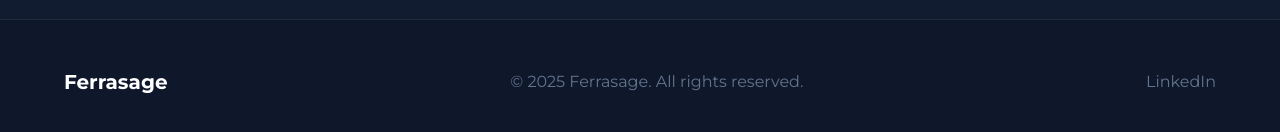
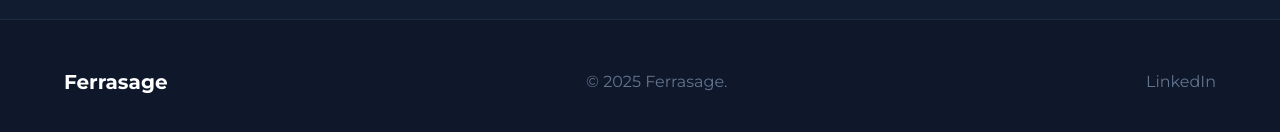
Before and after one commit to drazenbuljovcic/ferrasage, a React (Vite) app: page / in a window 1280 px wide. Shown: the part 2821-2953 px from the top of the page. Built offline with nearby package versions, Linux system fonts and the light colour scheme.

Commit message:
Update footer copyright text
Removed 'All rights reserved.' from footer text.

```diff
--- a/src/components/Footer.jsx
+++ b/src/components/Footer.jsx
@@ -3,7 +3,7 @@ export function Footer() {
     <footer className="py-12 px-6 border-t border-slate-800">
       <div className="max-w-6xl mx-auto flex flex-col md:flex-row justify-between items-center gap-6">
         <div className="text-xl font-bold text-white">Ferrasage</div>
-        <div className="text-slate-500">© 2025 Ferrasage. All rights reserved.</div>
+        <div className="text-slate-500">© 2025 Ferrasage.</div>
         <div className="flex gap-6">
           <a
             href="#"
```
